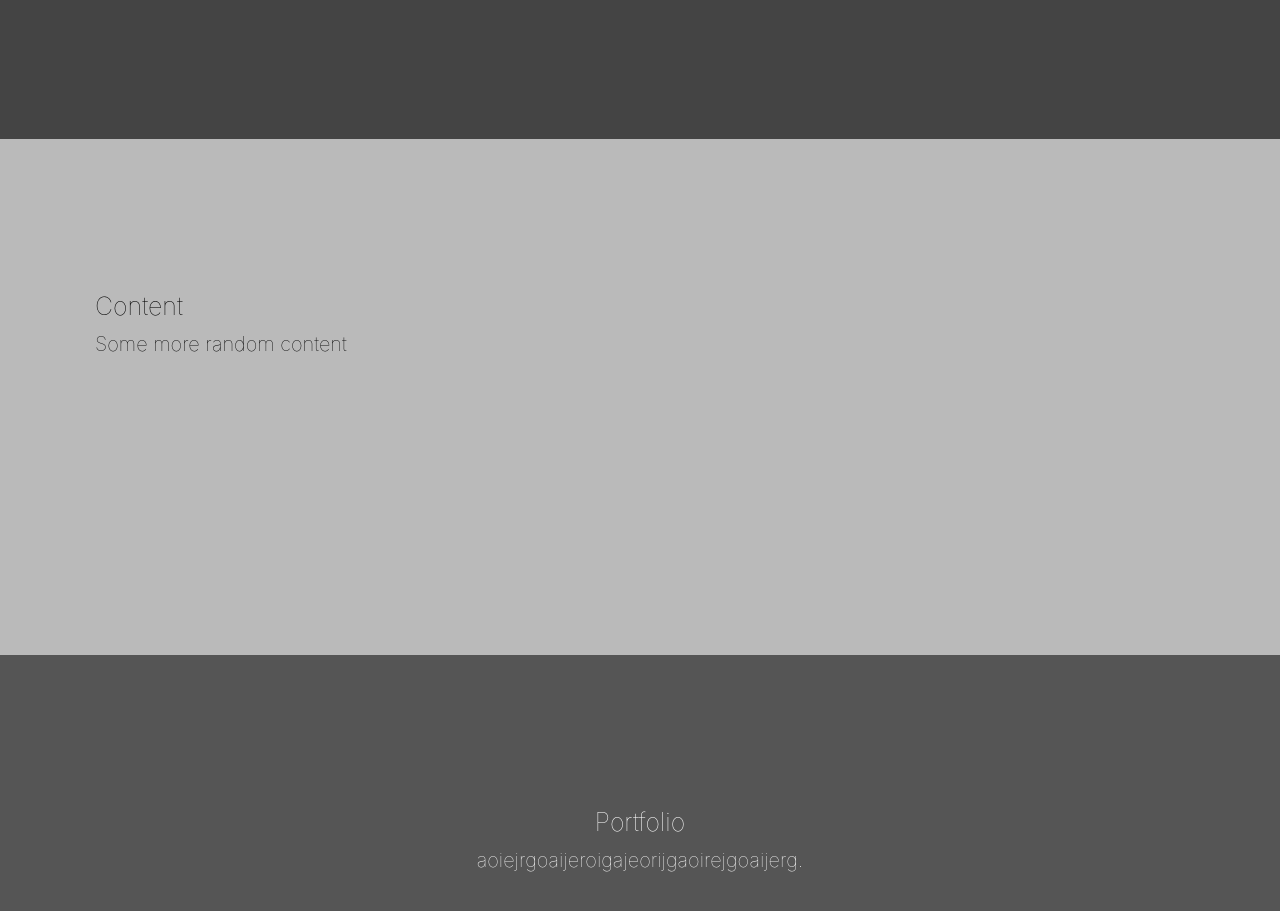
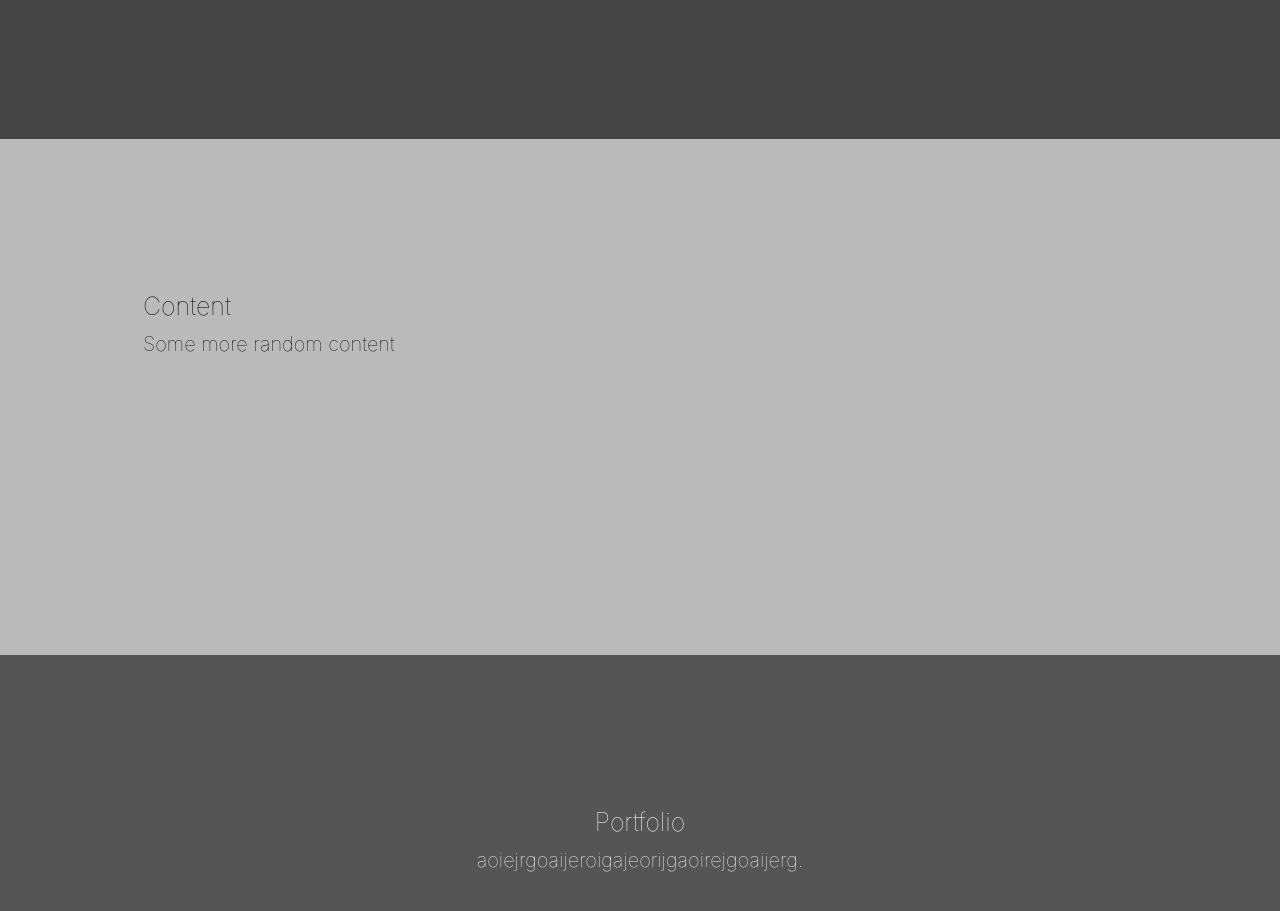
Before and after one commit to anthonytwh/anthonytwh.github.io, a React (Create React App) app: page / in a window 1280 px wide. Shown: the part 1420-2331 px from the top of the page. Built offline with nearby package versions, Linux system fonts and the light colour scheme.

Commit message:
update styles

```diff
--- a/src/assets/styles.css
+++ b/src/assets/styles.css
@@ -138,7 +138,7 @@
   padding-bottom: 20%;
   background: #BABABA;
   text-align: left;
-  padding-left: 5em;
+  padding-left: 10%;
 
 }
 
```
